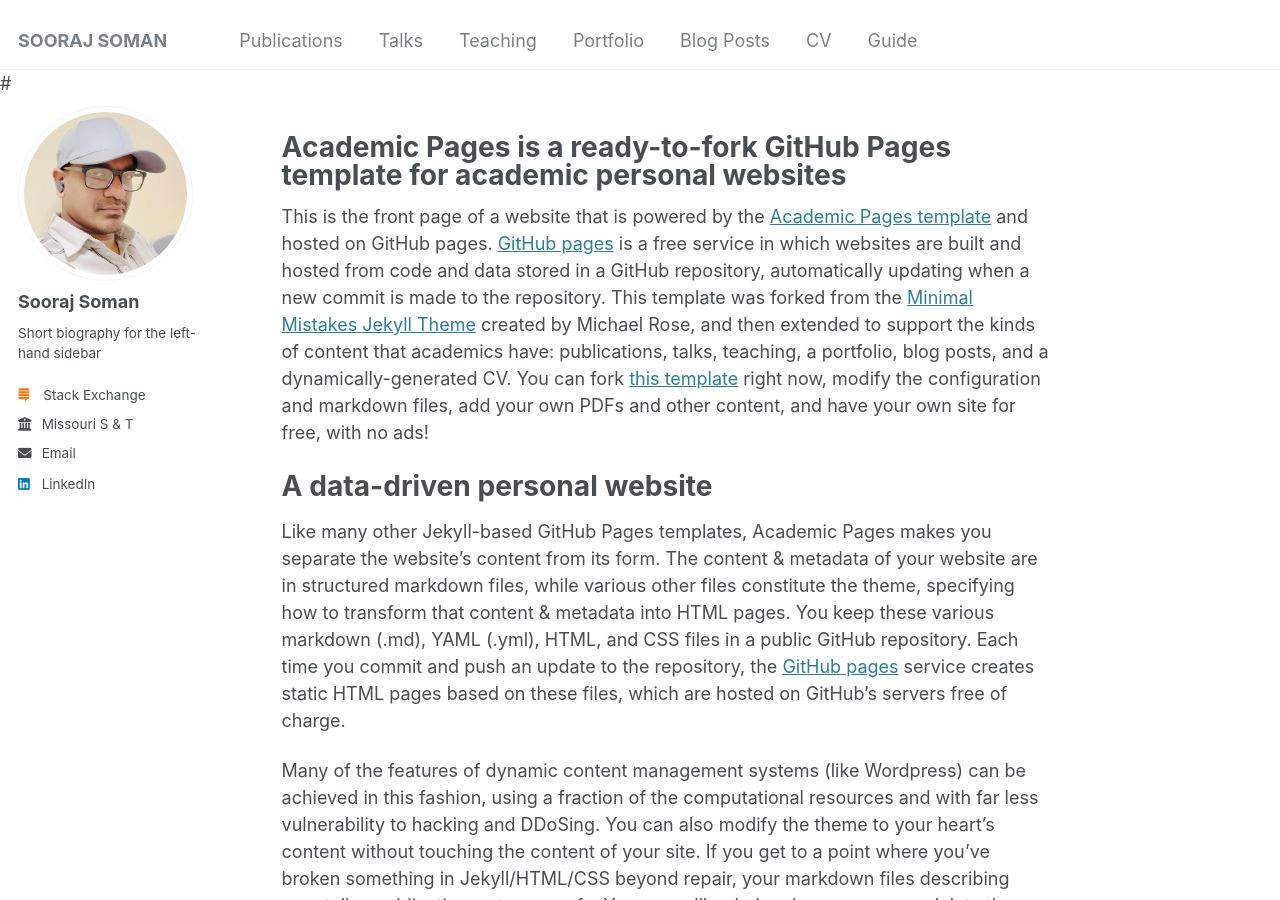
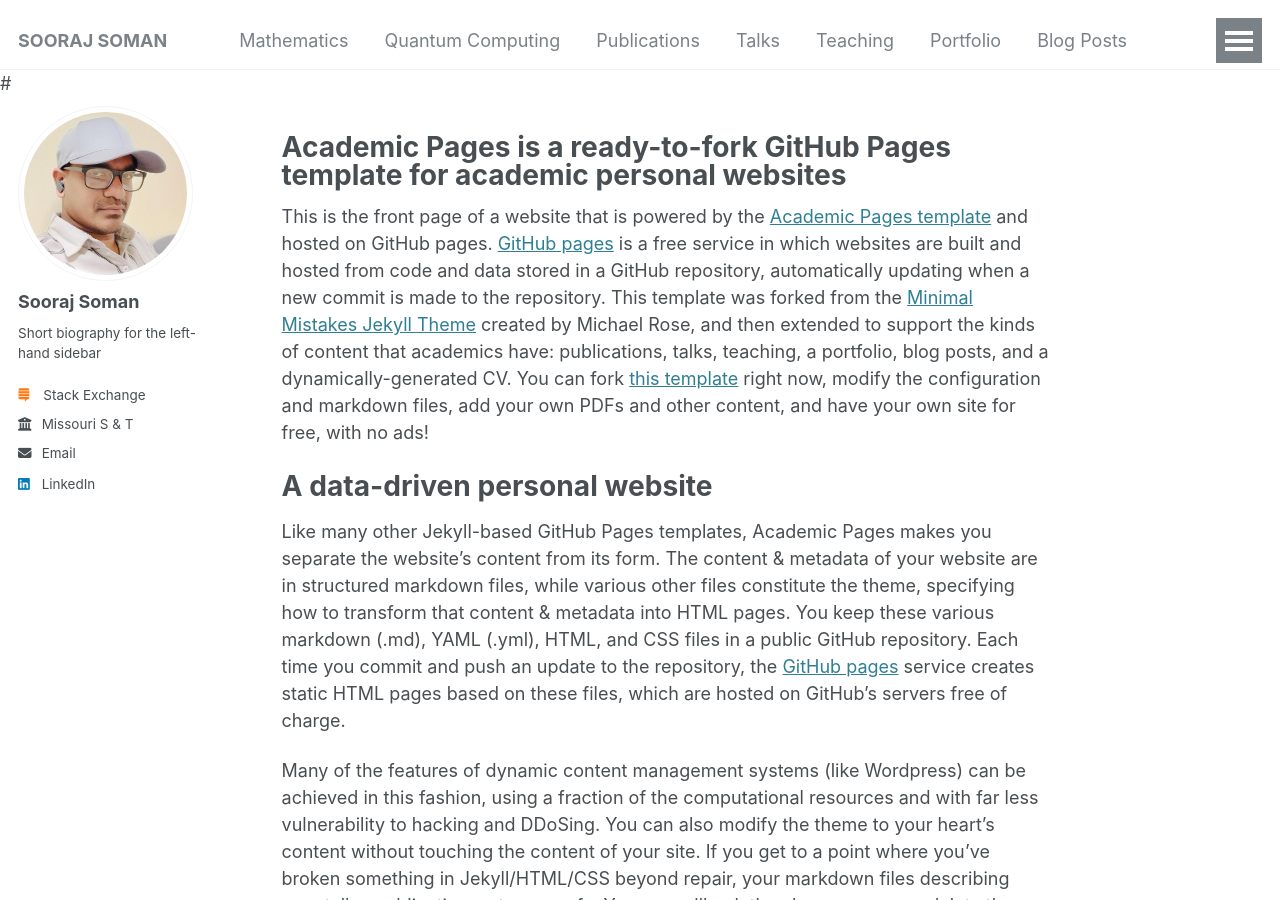
Before and after one commit to soorajss1729/soorajss1729.github.io, a Jekyll site: the page built from _pages/about.md, in a window 1280 px wide and 900 px high. Built offline with Jekyll 4.4.1, drawn with Linux system fonts in a browser that asks for light colours.

Commit message:
Update navigation.yml

```diff
--- a/_data/navigation.yml
+++ b/_data/navigation.yml
@@ -5,6 +5,12 @@
 # prevent it from being included in the site.
 
 main:
+  - title: "Mathematics"
+    url: /publications/
+
+  - title: "Quantum Computing"
+    url: /publications/
+
   - title: "Publications"
     url: /publications/
 
```
